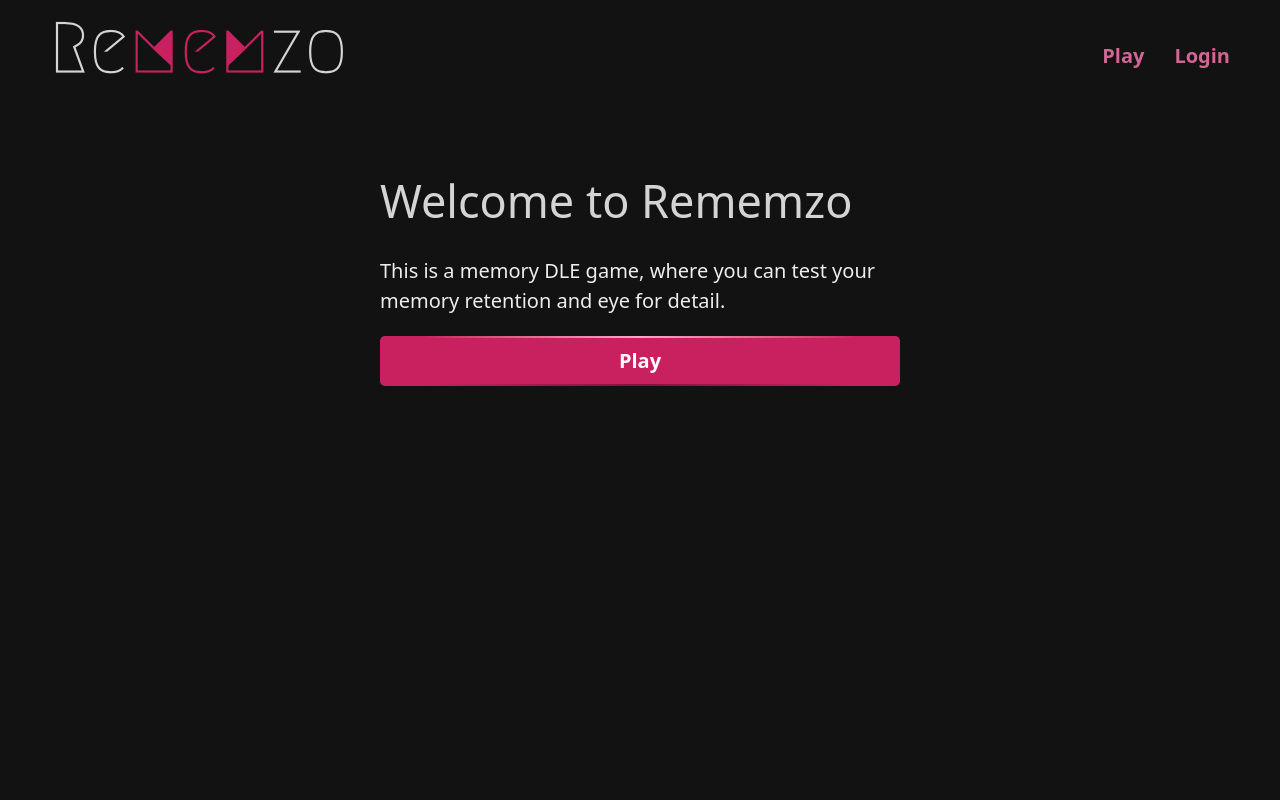
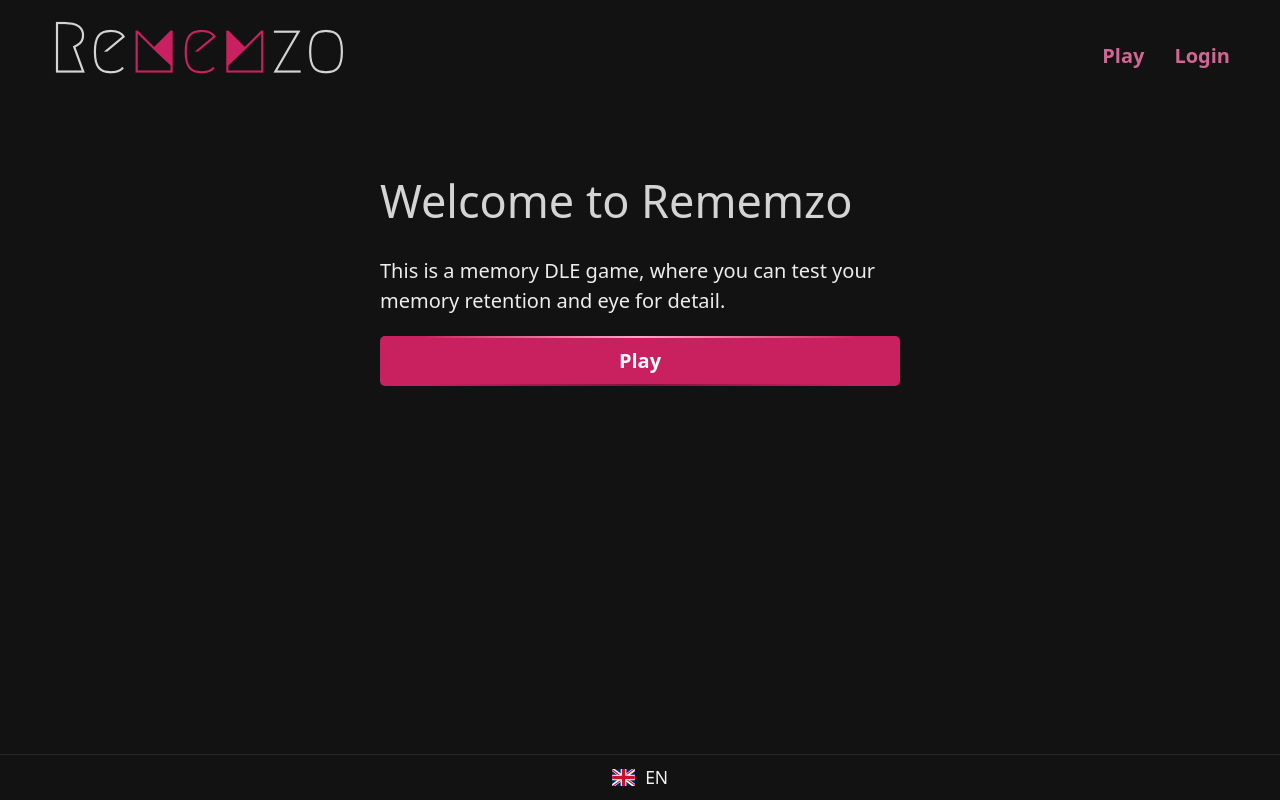
Before and after one commit to KarinaAllard/rememzo, a React (Vite) app in the folder frontend/: page / in a window 1280 px wide. Built offline with nearby package versions, Linux system fonts and the light colour scheme; no server answers.

Commit message:
feat: add footer that shows language preferences

```diff
--- /dev/null
+++ b/frontend/src/components/Footer.tsx
@@ -0,0 +1,16 @@
+import { useUser } from "../context/UserContext";
+import { FlagEN, FlagSV } from "../icons/flags";
+
+export const Footer = () => {
+  const { user } = useUser();
+  const language = user?.preferences.language || "en";
+
+  return (
+    <footer className="w-full p-2 flex justify-center items-center border-t border-neutral-800 bg-(--background)">
+      <div className="flex items-center gap-2 text-sm text-(--secondary-text)">
+        {language === "sv" ? <FlagSV /> : <FlagEN />}
+        <span className="uppercase">{language}</span>
+      </div>
+    </footer>
+  );
+};
--- a/frontend/src/components/Layout.tsx
+++ b/frontend/src/components/Layout.tsx
@@ -1,6 +1,7 @@
 import { Outlet } from "react-router"
 import { Navbar } from "./Navbar"
 import { useGameFlow } from "../hooks/useGameFlow"
+import { Footer } from "./Footer";
 
 export const Layout = () => {
     useGameFlow();
@@ -11,6 +12,7 @@ export const Layout = () => {
             <main className="flex grow mx-auto p-4 max-w-md w-full mt-12">
                 <Outlet />
             </main>
+            <Footer />
         </div>
     )
 }
```
